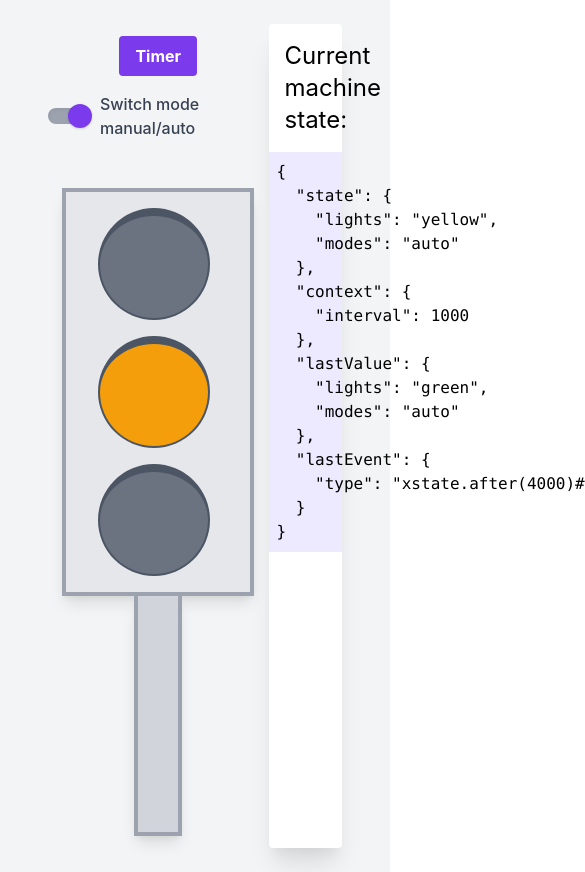
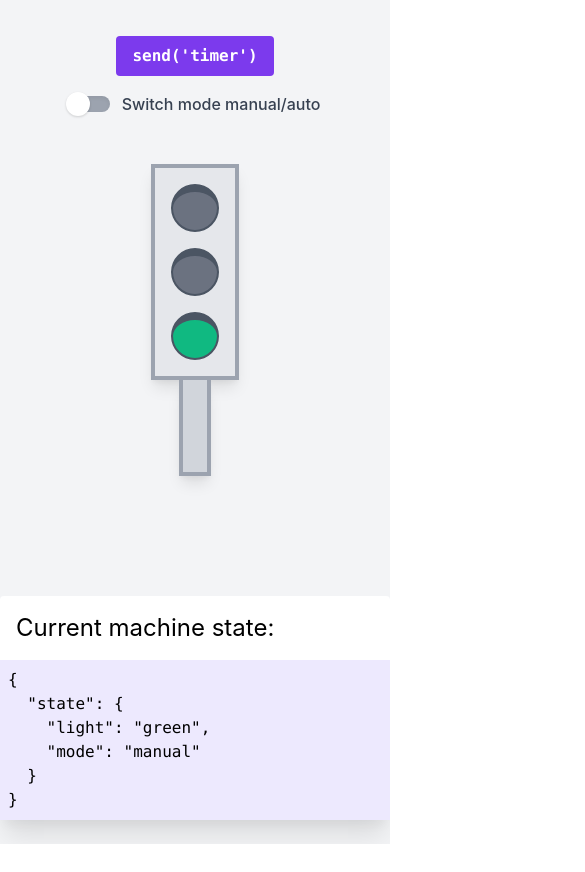
Before and after one commit to Gabriel-Idean/guild-xstate-01, a React (Create React App) app: page / in a window 390 px wide. Shown: the top 872 px of the page, 585 px wide, since content can reach past the window. After the commit the page ends 844 px from the top, so only its background shows below. Built offline with nearby package versions, Linux system fonts and the light colour scheme.

Commit message:
enhancements

```diff
--- a/src/Lights/GreenLight.tsx
+++ b/src/Lights/GreenLight.tsx
@@ -4,7 +4,7 @@ export default function GreenLight({ isActive }: LightProps) {
   return (
     <div
       className={classnames(
-        'transition duration-500 ease-in-out rounded-full w-28 h-28 border-2 border-t-8 border-gray-600',
+        'transition duration-500 ease-in-out rounded-full w-12 md:w-28 h-12 md:h-28 border-2 border-t-8 border-gray-600',
         isActive ? 'bg-green-500' : 'bg-gray-500',
       )}
     />
--- a/src/Lights/RedLight.tsx
+++ b/src/Lights/RedLight.tsx
@@ -4,7 +4,7 @@ export default function RedLight({ isActive }: LightProps) {
   return (
     <div
       className={classnames(
-        'transition duration-500 ease-in-out rounded-full w-28 h-28 border-2 border-t-8 border-gray-600 mb-4',
+        'transition duration-500 ease-in-out rounded-full w-12 md:w-28 h-12 md:h-28 border-2 border-t-8 border-gray-600 mb-4',
         isActive ? 'bg-red-500' : 'bg-gray-500',
       )}
     />
--- a/src/Lights/YellowLight.tsx
+++ b/src/Lights/YellowLight.tsx
@@ -4,7 +4,7 @@ export default function YellowLight({ isActive }: LightProps) {
   return (
     <div
       className={classnames(
-        'transition duration-500 ease-in-out rounded-full  w-28 h-28 border-2 border-t-8 border-gray-600 mb-4',
+        'transition duration-500 ease-in-out rounded-full w-12 md:w-28 h-12 md:h-28 border-2 border-t-8 border-gray-600 mb-4',
         isActive ? 'bg-yellow-500' : 'bg-gray-500',
       )}
     />
--- a/src/Pages/Index.tsx
+++ b/src/Pages/Index.tsx
@@ -15,14 +15,14 @@ export default function Index() {
   const isAuto = state.matches([States.modes, States.modeAuto]);
 
   return (
-    <div className="min-h-screen bg-gray-100 py-6 flex sm:py-12 px-12">
-      <div className="py-3 sm:max-w-xl sm:mr-60 flex flex-1 w-1/2 flex-col">
+    <div className="min-h-screen bg-gray-100 py-6 md:flex sm:py-8 md:px-12 flex flex-col justify-between md:justify-around md:flex-row">
+      <div className="py-3 sm:max-w-xl sm:mr-60 flex md:flex-1 md:w-1/2 flex-col">
         <button
           className="bg-purple-600 hover:bg-purple-700 text-white font-bold py-2 px-4 rounded mb-4 mx-auto"
           onClick={() => send('timer')}
           type="button"
         >
-          Timer
+          <pre>send('timer')</pre>
         </button>
 
         <Switch
@@ -33,22 +33,20 @@ export default function Index() {
           value={isAuto}
         />
 
-        <div className="px-8 py-4 bg-gray-200 border-4 border-gray-400 shadow-lg sm:rounded-xl w-48 mx-auto">
+        <div className="px-4 md:px-8 py-4 bg-gray-200 border-4 border-gray-400 shadow-lg sm:rounded-xl w-22 md:w-48 mx-auto">
           <RedLight isActive={isLight(States.red)} />
           <YellowLight isActive={isLight(States.yellow)} />
           <GreenLight isActive={isLight(States.green)} />
         </div>
-        <div className="py-10 bg-gray-300 border-4 border-t-0 border-gray-400 shadow-lg h-60 mx-auto w-12" />
+        <div className="py-10 bg-gray-300 border-4 border-t-0 border-gray-400 shadow-lg h-24 md:h-52 mx-auto w-8 md:w-12" />
       </div>
-      <div className="bg-white flex-0 rounded shadow-xl w-1/4">
+      <div className="bg-white flex-0 rounded shadow-xl md:w-1/4">
         <h2 className="text-2xl mb-4 p-4 pb-0">Current machine state:</h2>
         <pre className="bg-purple-100 p-2">
           {JSON.stringify(
             {
               state: state.value,
-              context: state.context,
-              lastValue: state?.history?.value,
-              lastEvent: state.event,
+              // context: state.context,
             },
             null,
             2,
--- a/src/machines/stateMachine.ts
+++ b/src/machines/stateMachine.ts
@@ -1,19 +1,17 @@
 import { createMachine } from 'xstate';
 
 export enum States {
-  lights = 'lights',
+  lights = 'light',
   green = 'green',
   yellow = 'yellow',
   red = 'red',
 
-  modes = 'modes',
+  modes = 'mode',
   modeAuto = 'auto',
   modeMan = 'manual',
 }
 
-type Context = {
-  interval: number;
-};
+type Context = {};
 
 interface Events {
   type: 'timer' | 'toggleMode';
@@ -22,9 +20,6 @@ interface Events {
 export const stateMachine = createMachine<Context, Events>(
   {
     type: 'parallel',
-    context: {
-      interval: 1000,
-    },
     states: {
       [States.lights]: {
         initial: States.green,
@@ -70,7 +65,7 @@ export const stateMachine = createMachine<Context, Events>(
         },
       },
       [States.modes]: {
-        initial: States.modeAuto,
+        initial: States.modeMan,
         states: {
           [States.modeAuto]: {},
           [States.modeMan]: {},
```
